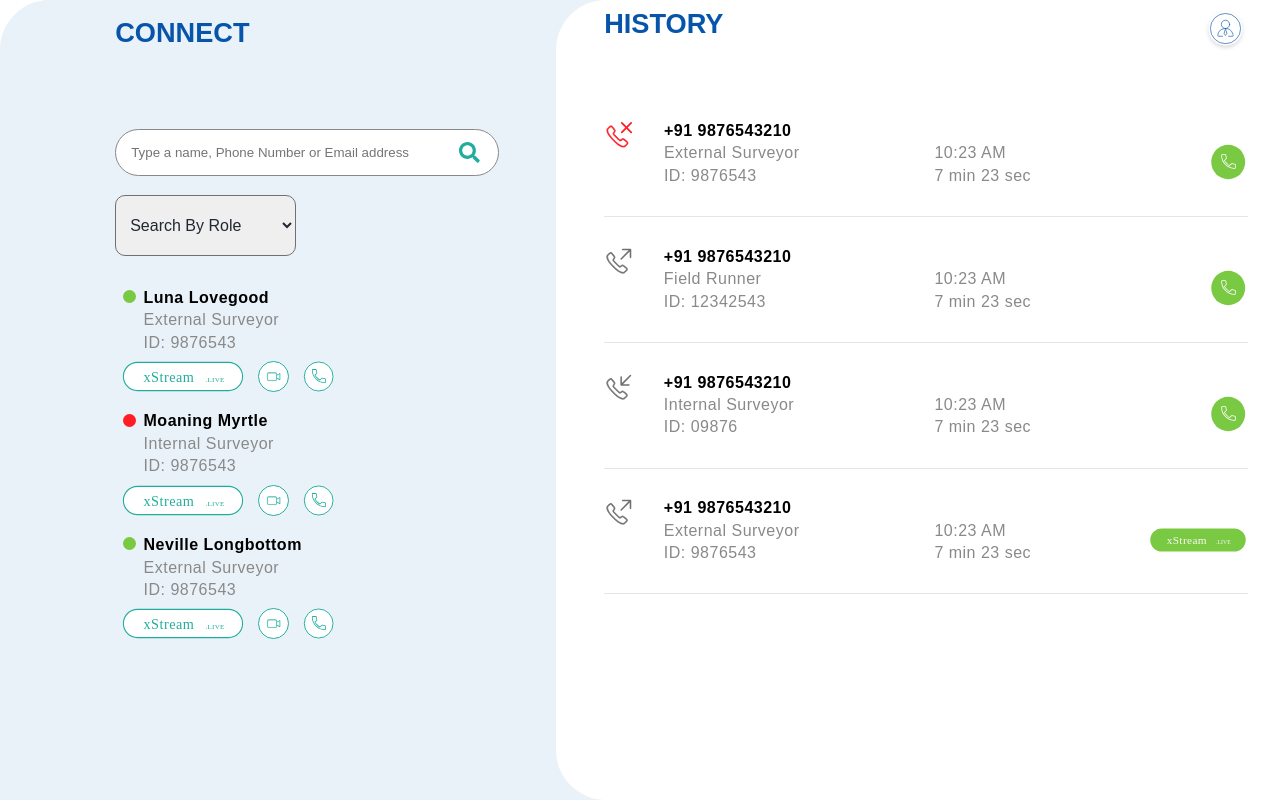
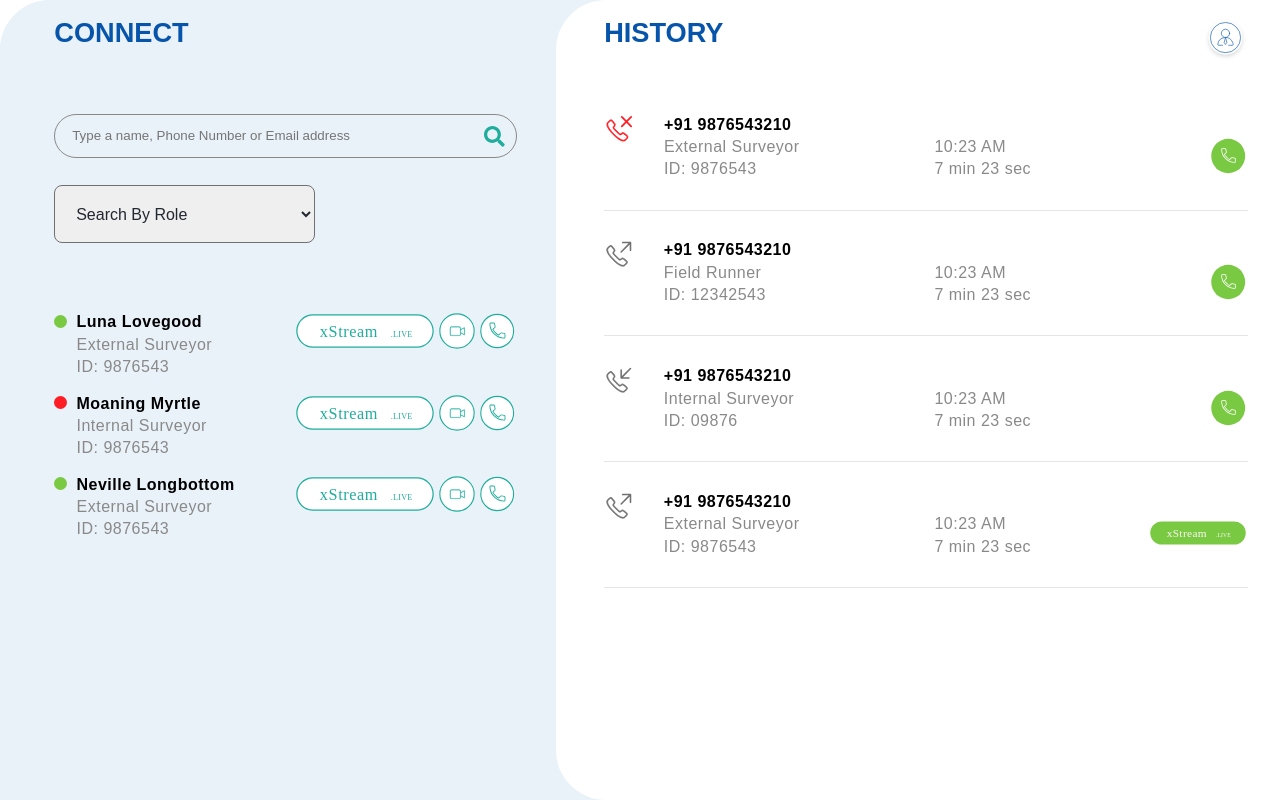
Before and after one commit to Pawan459/normal-screen, a React (Create React App) app: page / in a window 1280 px wide. Built offline with nearby package versions, Linux system fonts and the light colour scheme.

Commit message:
initial commit

```diff
--- a/src/Components/Common/Header/Header.scss
+++ b/src/Components/Common/Header/Header.scss
@@ -2,7 +2,7 @@
   display: flex;
   justify-content: space-between;
   height: 52px;
-  margin-bottom: 60px;
+  margin-bottom: 5.6vh;
   *{
     margin: 0;
     padding: 0;
--- a/src/Components/Connect/ConnectComponent.jsx
+++ b/src/Components/Connect/ConnectComponent.jsx
@@ -1,14 +1,14 @@
-import React from 'react';
+import React from "react";
 // Libraries import here
-import { faSearch } from '@fortawesome/free-solid-svg-icons';
-import { FontAwesomeIcon } from '@fortawesome/react-fontawesome';
+import { faSearch } from "@fortawesome/free-solid-svg-icons";
+import { FontAwesomeIcon } from "@fortawesome/react-fontawesome";
 
 //  All Components here
-import Header from '../Common/Header/Header';
+import Header from "../Common/Header/Header";
 
 // Components SCSS here
-import './ConnectComponent.scss';
-import UserDetailComponent from './components/userDetailComponent/UserDetailComponent';
+import "./ConnectComponent.scss";
+import UserDetailComponent from "./components/userDetailComponent/UserDetailComponent";
 
 // hardcoded data
 const data = [
@@ -33,11 +33,12 @@ const data = [
 ];
 
 export default function ConnectComponent() {
-
-  const renderUsersAvailable = currData => {
+  const renderUsersAvailable = (currData) => {
     if (!currData) return null;
-    return currData.map((user, index) => <UserDetailComponent key= {index} user={user}/>)
-  }
+    return currData.map((user, index) => (
+      <UserDetailComponent key={index} user={user} />
+    ));
+  };
 
   return (
     <div className="connect-component">
@@ -45,18 +46,23 @@ export default function ConnectComponent() {
         <h3>Connect</h3>
       </Header>
       <div className="search">
-        <input type="text" placeholder = "Type a name, Phone Number or Email address"/>
-        <FontAwesomeIcon className = "search-icon" icon = {faSearch}/>
+        <input
+          type="text"
+          placeholder="Type a name, Phone Number or Email address"
+        />
+        <FontAwesomeIcon className="search-icon" icon={faSearch} />
       </div>
 
       <div className="dropdown-menu">
         <select required>
-            <option value="" disabled selected hidden>Search By Role</option>
-            <option value="0">Role 1</option>
-            <option value="1">Role 2</option>
+          <option value="" disabled selected hidden>
+            Search By Role
+          </option>
+          <option value="0">Role 1</option>
+          <option value="1">Role 2</option>
         </select>
       </div>
-      {renderUsersAvailable(data)}
+      <div className="scrollable-content">{renderUsersAvailable(data)}</div>
     </div>
   );
 }
--- a/src/Components/Connect/ConnectComponent.scss
+++ b/src/Components/Connect/ConnectComponent.scss
@@ -1,7 +1,7 @@
 .connect-component{
   width: 43.4%;
   height: 100vh;
-  padding: 2.1vh 4.4vw 2.1vh 9vw;
+  padding: 2.1vh 3vw 2.1vh 4.24vw;
   background: #EAF2F9;
   border-radius: 50px 0px 0px 50px;
 
@@ -10,30 +10,32 @@
     width: 100%;
     input{
       width: 100%;
-      border-radius: 30px;
-      padding: 15px 45px 15px 15px;
+      background: transparent;
+      border-radius: 3vw;
+      padding: 1.7vh 2.6vw 1.7vh 1.32vw;
       outline: none;
       border: 1px solid #898989;
     }
 
     .search-icon{
       position: absolute;
-      right: 5%;
-      top: 13px;
+      right: 1vw;
+      top: 1.5vh;
       color: #1FAD9C;
       font-size: 1.3rem;
     }
   }
 
   .dropdown-menu{
-    width: 47%;
-    margin: 5% 0 8% 0;
+    width: 20.38vw;
+    min-height: 8.4vh;
+    margin: 3.43vh 0 5.65vh 0;
 
     select{
       width: 100%;
-      padding: 20px 10px;
+      padding: 2.3vh 1.32vw;
       border: 1px solid #707070;
-      border-radius: 10px;
+      border-radius: 1vh;
       outline: none;
       font-size: 1rem;
       color: #222831;
@@ -43,4 +45,9 @@
       }
     }
   }
+
+  .scrollable-content{
+    overflow-y: scroll;
+    height: 45vh;
+  }
 }
--- a/src/Components/Connect/components/userDetailComponent/UserDetailComponent.scss
+++ b/src/Components/Connect/components/userDetailComponent/UserDetailComponent.scss
@@ -9,7 +9,7 @@
     height: 13px;
     border-radius: 50%;
     align-self: flex-start;
-    margin: 0.8% 2%;
+    margin: 0.8% 2% 0.8% 0;
 
     &.online {
       background: #7ac943;
@@ -41,8 +41,8 @@
     display: flex;
     align-self: flex-start;
     img {
-      height: 45px;
-      padding: 2%;
+      height: 40px;
+
     }
   }
 }
--- a/src/Components/History/HistoryComponent.scss
+++ b/src/Components/History/HistoryComponent.scss
@@ -1,12 +1,12 @@
 .history-component{
   width: 56.6%;
   height: 100vh;
-  padding: 1vh 2.5vw 1vh 3.8vw;
+  padding: 2.1vh 2.5vw 2.1vh 3.8vw;
   border-radius: 50px 0px 0px 50px;
   background: #fff;
 
   .scrollable-content{
     overflow-y: scroll;
-    height: 61.5vh;
+    height: 70vh;
   }
 }
```
